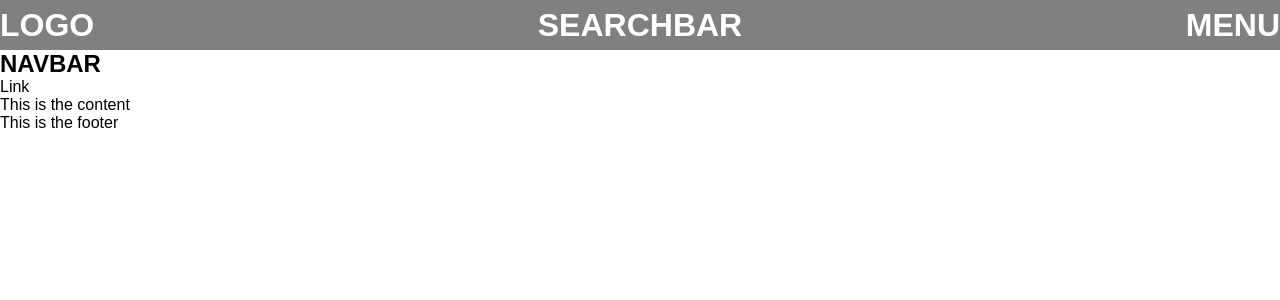
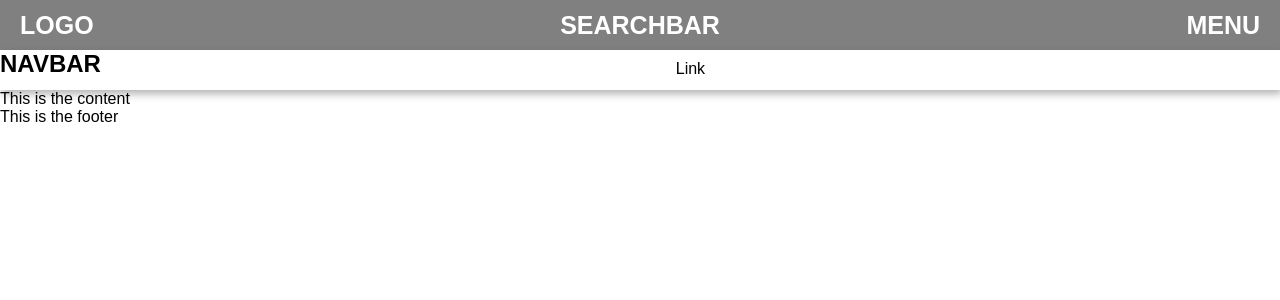
Before and after one commit to wingsown/reddit-mini, a React (Create React App) app: page / in a window 1280 px wide. Shown: the top 300 px of the page. Built offline with nearby package versions, Linux system fonts and the light colour scheme.

Commit message:
add styling to Nav

```diff
--- a/src/components/Header/header.module.css
+++ b/src/components/Header/header.module.css
@@ -10,3 +10,8 @@
     align-items: center;
     justify-items: center;
 }
+
+h1 {
+    font-size: 25px;
+    padding: 0 20px;
+}
--- a/src/components/Nav/Nav.js
+++ b/src/components/Nav/Nav.js
@@ -1,12 +1,14 @@
+import navCSS from './nav.module.css';
 import { NavLink } from "react-router-dom";
+
 
 const Nav = () => {
     return (
-        <nav>
+        <nav className={navCSS.nav} id="nav">
             <h2>NAVBAR</h2>
-            <ul>
+            <ul className={navCSS.ul}>
                 <NavLink>
-                    <li>Link</li>
+                    <li className={navCSS.li}>Link</li>
                 </NavLink>
             </ul>
         </nav>
--- /dev/null
+++ b/src/components/Nav/nav.module.css
@@ -0,0 +1,25 @@
+.nav {
+    width: 100%;
+    min-height: 40px;
+    padding: 0;
+    display: flex;
+    border-right: none;
+    box-shadow: 2px 4px 8px 0 rgba(0, 0, 0, 0.3);
+}
+
+.ul {
+    list-style-type: none;
+    margin: 0;
+    padding: 0;
+    display: flex;
+    justify-content: center;
+    width: 100%;
+    flex-wrap: wrap;
+    align-content: flex-start;
+}
+
+.li {
+    width: 100%;
+    padding: 10px 30px;
+    flex: 0 1;
+}
```
